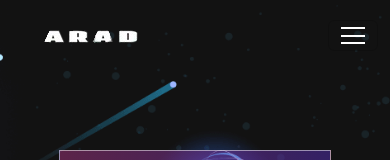
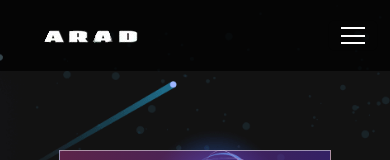
Before and after one commit to aradsab/AradParshadPortfolio, a React (Create React App) app: page / in a window 390 px wide. Shown: the top 160 px of the page. Built offline with nearby package versions, Linux system fonts and the light colour scheme.

Commit message:
Update App.css

```diff
--- a/src/App.css
+++ b/src/App.css
@@ -617,6 +617,9 @@ nav.navbar .navbar-toggler[aria-expanded="true"] .navbar-toggler-icon {
   nav.navbar a.navbar-brand {
     width: 30%;
   }
+  nav.navbar {
+    background-color: rgba(0, 0, 0, 0.7) !important;
+  }
   nav.navbar .navbar-nav .nav-link.navbar-link {
     padding: 0 10px;
   }
```
